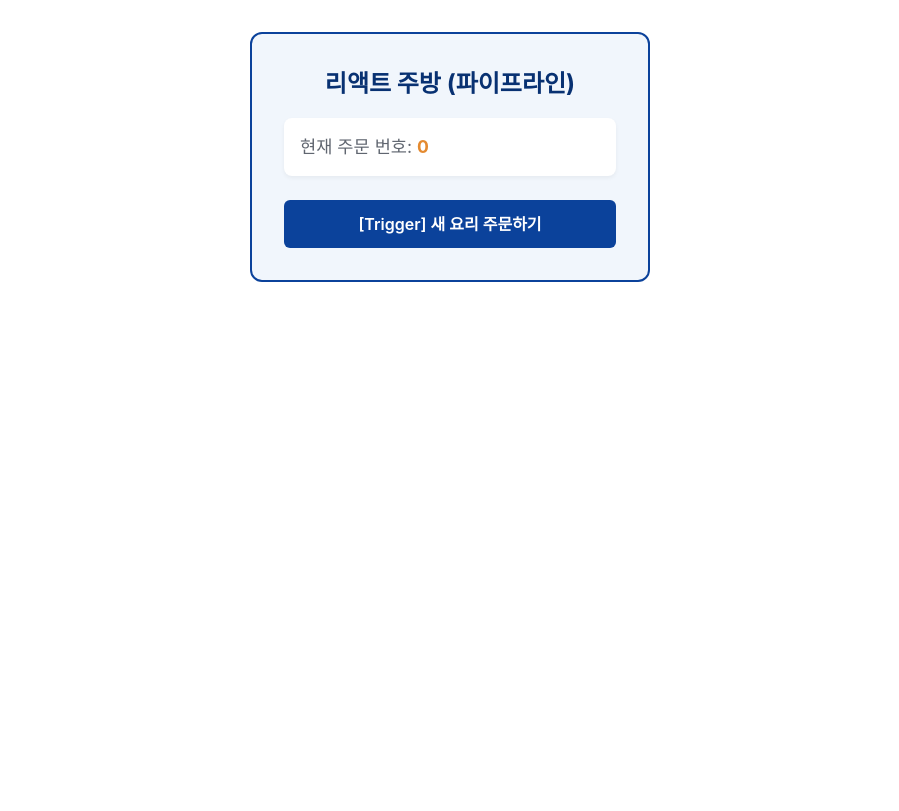
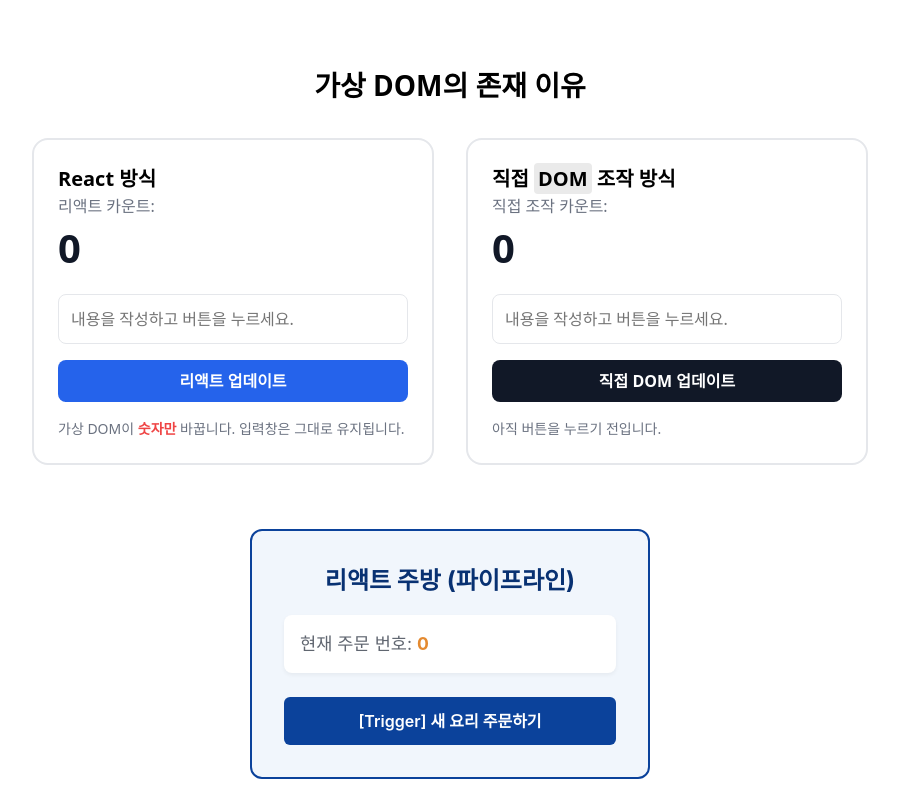
Before and after one commit to songha-5/learn-react, a React (Vite) app in the folder 03-렌더링-원리-불변성/: page / in a window 1280 px wide. Shown: the whole page, without its empty margins (190-1089 px from the left). Built offline with nearby package versions, Linux system fonts and the light colour scheme.

Commit message:
학습 : JS와 state의 차이 - 버츄얼돔

```diff
--- a/03-렌더링-원리-불변성/src/app/index.tsx
+++ b/03-렌더링-원리-불변성/src/app/index.tsx
@@ -1,9 +1,10 @@
-import { RenderPipeline } from '@/learns'
+import { RenderPipeline, VirtualDOM } from '@/learns'
 import S from './style.module.css'
 
 export default function App() {
   return (
     <div className={S.container}>
+      <VirtualDOM />
       <RenderPipeline />
     </div>
   )
--- a/03-렌더링-원리-불변성/src/learns/VirtualDOM/index.tsx
+++ b/03-렌더링-원리-불변성/src/learns/VirtualDOM/index.tsx
@@ -1,15 +1,128 @@
+
+import { useState } from 'react'
 import S from './style.module.css'
 
-export default function VirtualDOM() {
+/**
+ * 리액트 렌더 파이프라인
+ * - Trigger → Render → Commit
+ *
+ * 브라우저 페인팅(렌더링)
+ * - Painting
+ *
+ * 리액트 상태(State)
+ * - 스냅샵(Snaphost)과 유사
+ * - 렌더링 시, 불변(Immutable)
+ * - 배칭(Batching): 업데이트 큐(Queue)
+ *
+ * 리액트 제어(Controlled)
+ * - 리액트 제어
+ * - 상태 기반 Input 제어
+ * - 선언적 프로그래밍
+ *
+ * 리액트 비제어(Uncontrolled)
+ * - 브라우저 제어
+ * - 웹 표준 기반 Input 제어
+ * - 명령적 프로그래밍
+ */
+
+//https://ko.legacy.reactjs.org/docs/faq-internals.html#what-is-the-virtual-dom
+//웝개발용은 돔을 씀
+
+export default function VirtualDOM/* React Element Tree (Memory) */() {
+  const [count, setCount] = useState(0)
+  const [content, setContent] = useState('')
+
+  // 바닐라 JS 방식
+  // 리액트의 가상 DOM을 무시하고 실제 DOM을 직접 갈아끼움
+  // eslint-disable-next-line @typescript-eslint/no-unused-vars
+  const handleVanillaUpdate = () => {
+    const nextCount = count + 1
+    setCount(nextCount) // 상태 업데이트. 하지만...
+
+    // ===================================
+
+    // 직접 DOM 노드를 찾아가서 전체 HTML을 덮어버림 (강제 조작)
+    // 이런 방식을 사용하면 input 안에 있는 내용까지 다 날려버림( 버튼 조작만 했을 뿐인데! )
+    const vanillaArea = document.getElementById('vanilla-area')
+
+    if (vanillaArea) {
+      vanillaArea.innerHTML = `
+        <p class="${S.countDisplay}">
+          직접 조작 카운트: <strong>${nextCount}</strong>
+        </p>
+        <input
+          type="text"
+          aria-label="DOM 조작 방식"
+          class="${S.inputField}" placeholder="내용을 작성하고 버튼을 누르세요."
+        />
+      `
+    }
+
+    const vanillaDesc = document.querySelector('[data-vanilla-desc]')
+    if (vanillaDesc) {
+      vanillaDesc.innerHTML = `
+      <p data-vanilla-desc class="${S.desc}">
+        ⚠️ <strong>전체 HTML이 교체</strong>되어 입력값이 사라졌습니다!
+      </p>
+    `
+    }
+  }
+
   return (
-    <section className={S.wrapper}>
-      <h2 className={S.heading}>
-        가상(Virtual){' '}
-        <dfn>
-          <abbr title="Document Object Model">DOM</abbr>
-        </dfn>{' '}
-        & 배칭(Batching)
-      </h2>
+    <section className={S.container}>
+      <h2 className={S.heading}>가상 DOM의 존재 이유</h2>
+
+      <div className={S.comparisonGrid}>
+        {/* 리액트 방식 (가상 DOM으로 관리) */}
+        <article className={S.box}>
+          <h3>React 방식</h3>
+          <div className={S.countDisplay}>
+            리액트 카운트: <strong>{count}</strong>
+          </div>
+          <input
+            type="text"
+            className={S.inputField}
+            placeholder="내용을 작성하고 버튼을 누르세요."
+            value={content}
+            onChange={(e) => setContent(e.target.value)}
+          />
+          <button
+            type="button"
+            className={`${S.button}
+            ${S.reactBtn}`}
+            onClick={() => setCount(prev => prev + 1)}
+          >
+            리액트 업데이트
+          </button>
+          <p className={S.desc}>
+            가상 DOM이 <strong>숫자만</strong> 바꿉니다.
+            입력창은 그대로 유지됩니다.
+          </p>
+        </article>
+
+        {/* 직접 조작 방식 (가상 DOM을 거치지 않음) */}
+        <article className={S.box}>
+          <h3>
+            직접 <dfn><abbr title="Document Object Model">DOM</abbr></dfn> 조작 방식
+          </h3>
+          <div id="vanilla-area">
+            <p className={S.countDisplay}>
+              직접 조작 카운트: <strong>{count}</strong>
+            </p>
+            <input
+              type="text"
+              className={S.inputField}
+              placeholder="내용을 작성하고 버튼을 누르세요."
+            />
+          </div>
+          <button type="button" className={`${S.button} ${S.vanillaBtn}`} onClick={handleVanillaUpdate}>
+            직접 <abbr>DOM</abbr> 업데이트
+          </button>
+          <p data-vanilla-desc className={S.desc}>
+            아직 버튼을 누르기 전입니다.
+          </p>
+        </article>
+      </div>
     </section>
   )
 }
--- a/03-렌더링-원리-불변성/src/learns/VirtualDOM/style.module.css
+++ b/03-렌더링-원리-불변성/src/learns/VirtualDOM/style.module.css
@@ -1,90 +1,98 @@
-.wrapper {
-  --color-white: #ffffff;
-  --color-gray-50: #f9fafb;
-  --color-gray-100: #f3f4f6;
-  --color-gray-200: #e5e7eb;
-  --color-gray-300: #d1d5db;
-  --color-gray-700: #374151;
-  --color-gray-900: #111827;
-  --color-primary: #2563eb;
-  --color-primary-dark: #1d4ed8;
+.container {
 
-  --radius-lg: 0.5rem;
-  --radius-xl: 0.75rem;
-  --radius-2xl: 1rem;
-  --shadow-md: 0 10px 15px -3px rgba(0, 0, 0, 0.1);
+  --primary: #2563eb;
+  --danger: #ef4444;
+  --text-main: #111827;
+  --text-sub: #6b7280;
+  --bg-card: #ffffff;
+  --border: #e5e7eb;
 
+  max-width: 900px;
+  margin: 2rem auto;
   padding: 2rem;
-  border: 1px solid var(--color-gray-200);
-  border-radius: var(--radius-2xl);
-  background-color: var(--color-white);
-  max-width: 450px;
-  margin: 2rem auto;
-  box-shadow: var(--shadow-md);
+  font-family: system-ui, -apple-system, sans-serif;
 
-  abbr {
+  dfn {
+    font-style: normal;
+  }
+
+  abbr[title] {
     cursor: help;
-    font-style: normal;
     text-decoration: none;
-    border-radius: 3px;
-    padding: 0.1em 0.3em;
-    background: var(--color-gray-100);
+    background: #eaeaea;
+    padding: 0.1em 0.2em;
+    border-radius: 4px;
   }
 
   .heading {
-    font-size: 1.4rem;
-    font-weight: 700;
-    margin-bottom: 1.5rem;
-    color: var(--color-primary);
+    font-size: 1.75rem;
+    font-weight: 800;
     text-align: center;
+    margin-bottom: 2rem;
   }
 
-  .counterBox {
-    background-color: var(--color-gray-50);
-    padding: 2rem;
-    border-radius: var(--radius-xl);
-    text-align: center;
-    margin-bottom: 1.5rem;
+  .comparisonGrid {
+    display: grid;
+    grid-template-columns: 1fr 1fr;
+    gap: 2rem;
+  }
 
-    .countText {
-      font-size: 1.125rem;
-      color: var(--color-gray-700);
+  .box {
+    background: var(--bg-card);
+    border: 2px solid var(--border);
+    border-radius: 16px;
+    padding: 1.5rem;
 
-      & strong {
+    h3 {
+      margin-top: 0;
+      font-size: 1.25rem;
+    }
+
+    .countDisplay {
+      margin-bottom: 1rem;
+      color: var(--text-sub);
+
+      strong {
+        display: block;
         font-size: 2.5rem;
-        color: var(--color-primary);
-        display: block;
-        margin-top: 0.5rem;
+        color: var(--text-main);
       }
     }
-  }
 
-  .actions {
-    display: flex;
-    gap: 0.75rem;
+    .inputField {
+      width: 100%;
+      padding: 0.75rem;
+      border: 1px solid var(--border);
+      border-radius: 8px;
+      margin-bottom: 1rem;
+    }
 
     .button {
-      flex: 1;
-      padding: 0.75rem;
-      border-radius: var(--radius-lg);
-      border: 1px solid var(--color-gray-300);
-      background-color: var(--color-white);
-      font-weight: 600;
+      width: 100%;
+      padding: 0.8rem;
+      border: none;
+      border-radius: 8px;
+      font-weight: 700;
       cursor: pointer;
-      transition: all 0.2s;
+    }
 
-      &:hover {
-        background-color: var(--color-gray-100);
-      }
+    .reactBtn {
+      background: var(--primary);
+      color: white;
+    }
 
-      &.primary {
-        background-color: var(--color-primary);
-        color: var(--color-white);
-        border-color: var(--color-primary);
+    .vanillaBtn {
+      background: var(--text-main);
+      color: white;
+    }
 
-        &:hover {
-          background-color: var(--color-primary-dark);
-        }
+    .desc {
+      margin-top: 1rem;
+      font-size: 0.875rem;
+      color: var(--text-sub);
+
+      strong {
+        color: var(--danger);
       }
     }
   }
```
